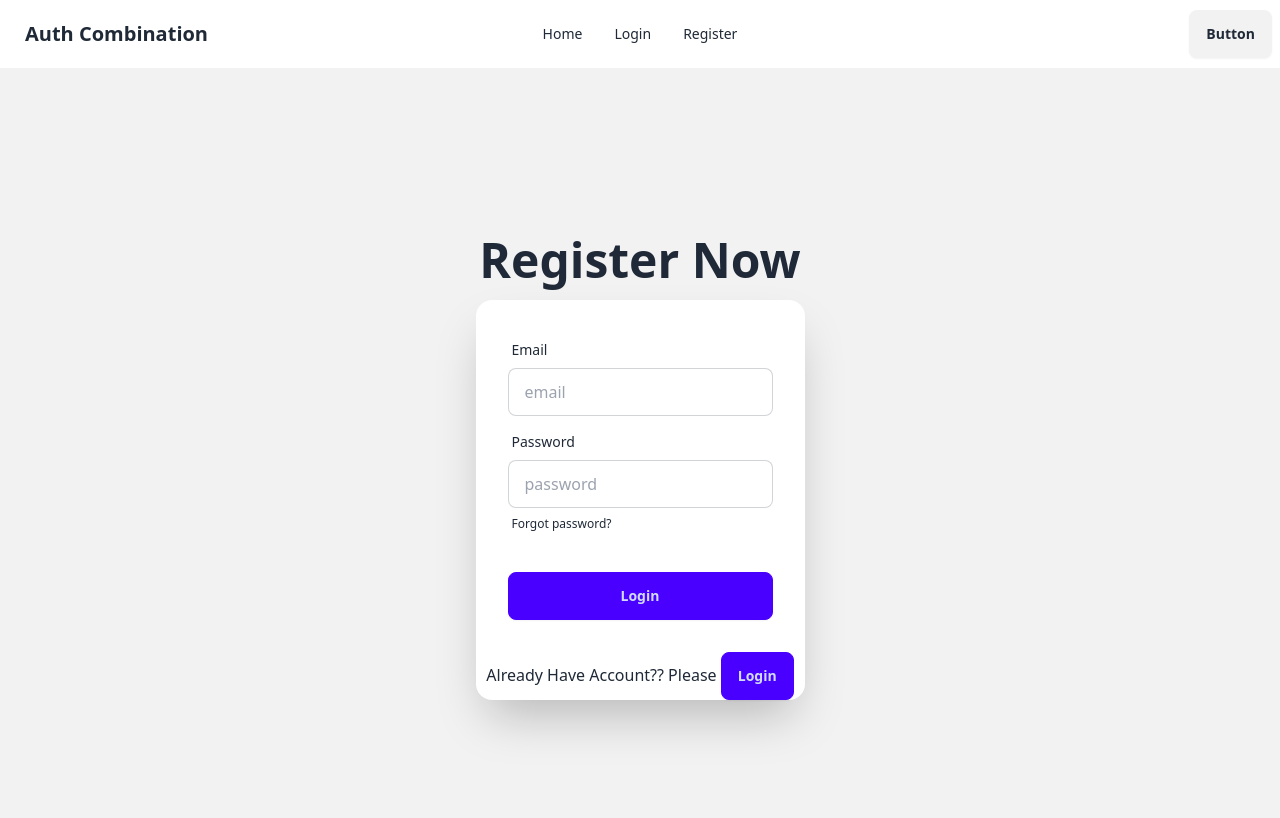
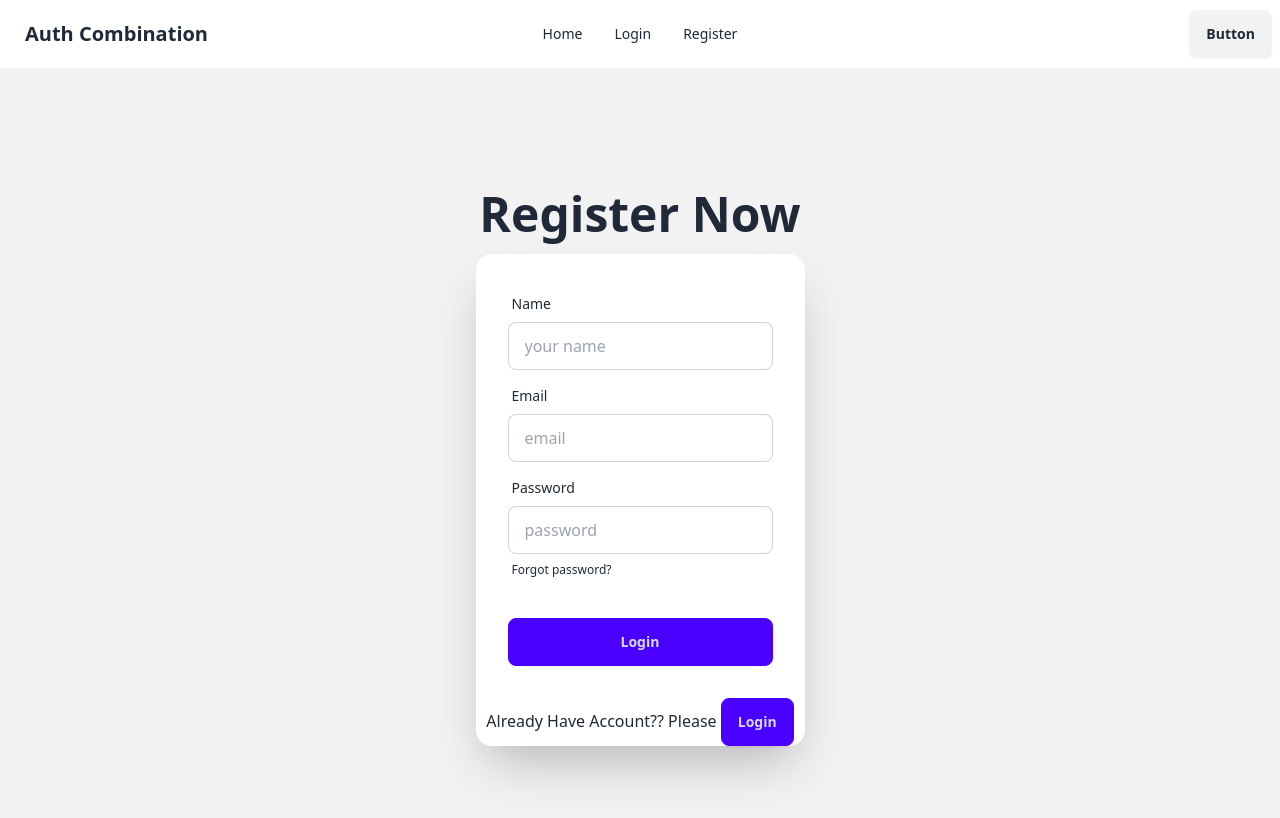
Before and after one commit to mustafizthecutter/Auth-integration-private-route, a React (Vite) app: page /register in a window 1280 px wide. Shown: the top 818 px of the page. Built offline with nearby package versions, Linux system fonts and the light colour scheme.

Commit message:
primarily context has been installed

```diff
--- a/package.json
+++ b/package.json
@@ -13,6 +13,7 @@
     "firebase": "^10.7.1",
     "localforage": "^1.10.0",
     "match-sorter": "^6.3.1",
+    "prop-types": "^15.8.1",
     "react": "^18.2.0",
     "react-dom": "^18.2.0",
     "react-router-dom": "^6.21.1",
--- a/src/Components/Home.jsx
+++ b/src/Components/Home.jsx
@@ -1,9 +1,12 @@
+import { useContext } from "react";
+import { AuthContext } from "./Provider/AuthProvider";
 
 
 const Home = () => {
+    const authInfo = useContext(AuthContext)
     return (
         <div>
-
+            <div className="text-3xl">This is Home: {authInfo.name}</div>
         </div>
     );
 };
--- /dev/null
+++ b/src/Components/Provider/AuthProvider.jsx
@@ -0,0 +1,17 @@
+import { createContext } from "react";
+import PropTypes from 'prop-types';
+
+export const AuthContext = createContext(null);
+
+const AuthProvider = ({ children }) => {
+    const authInfo = { name: 'Montu laal' }
+    return (
+        <AuthContext.Provider value={authInfo}>
+            {children}
+        </AuthContext.Provider>
+    );
+};
+AuthProvider.propTypes = {
+    children: PropTypes.node,
+}
+export default AuthProvider;
--- a/src/Components/Register.jsx
+++ b/src/Components/Register.jsx
@@ -3,9 +3,10 @@
 const Register = () => {
     const handleRegister = e => {
         e.preventDefault();
+        const name = e.target.name.value;
         const email = e.target.email.value;
         const password = e.target.password.value;
-        console.log(email, password);
+        console.log(name, email, password);
     }
     return (
         <div className="hero min-h-screen bg-base-200">
@@ -16,7 +17,12 @@
                 </div>
                 <div className="card shrink-0 w-full max-w-sm shadow-2xl text-center bg-base-100">
                     <form onSubmit={handleRegister} className="card-body">
-
+                        <div className="form-control">
+                            <label className="label">
+                                <span className="label-text">Name</span>
+                            </label>
+                            <input type="text" name="name" placeholder='your name' className="input input-bordered" required />
+                        </div>
                         <div className="form-control">
                             <label className="label">
                                 <span className="label-text">Email</span>
--- a/src/main.jsx
+++ b/src/main.jsx
@@ -6,6 +6,7 @@
   createBrowserRouter,
   RouterProvider,
 } from "react-router-dom";
+import AuthProvider from './Components/Provider/AuthProvider';
 import Root from './Components/Root';
 import Home from './Components/Home';
 import Login from './Components/Login';
@@ -32,6 +33,8 @@
 ]);
 ReactDOM.createRoot(document.getElementById('root')).render(
   <React.StrictMode>
-    <RouterProvider router={router} />
+    <AuthProvider>
+      <RouterProvider router={router} />
+    </AuthProvider>
   </React.StrictMode>,
 )
```
Also changed, not shown: 1 other file (tests, documents, lock files or other folders).
